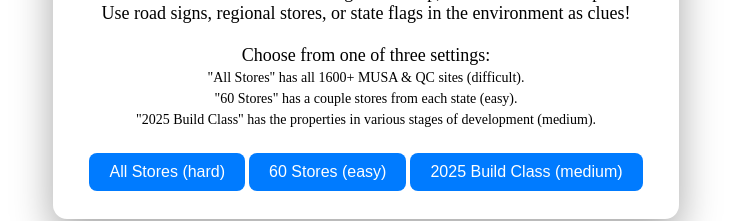
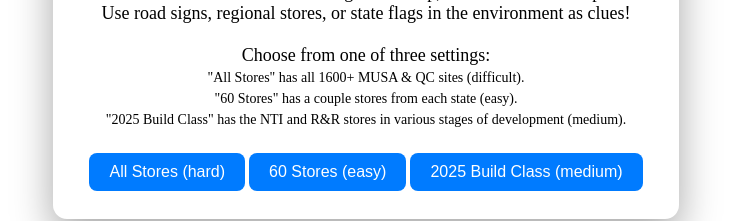
Before and after one commit to Dr-Iggs/MUSAGuessr, a plain HTML site: page index.html in a window 1280 px wide. Shown: the part 346-567 px from the top of the page, without its empty margins (274-1005 px from the left). Drawn offline with Linux system fonts and the light colour scheme; some packages are replaced by stand-ins of ours.

Commit message:
Update index.html

```diff
--- a/index.html
+++ b/index.html
@@ -34,7 +34,7 @@
           <span class="popup-small-text">
             "All Stores" has all 1600+ MUSA & QC sites (difficult).<br>
             "60 Stores" has a couple stores from each state (easy).<br>
-            "2025 Build Class" has the properties in various stages of development (medium).
+            "2025 Build Class" has the NTI and R&R stores in various stages of development (medium).
           </span>
         </span>
         <button id="choose-all" class="popup-button close-title">All Stores (hard)</button>
```
